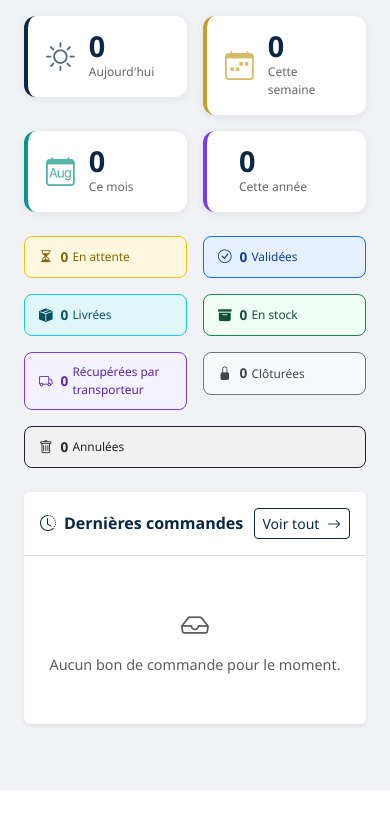
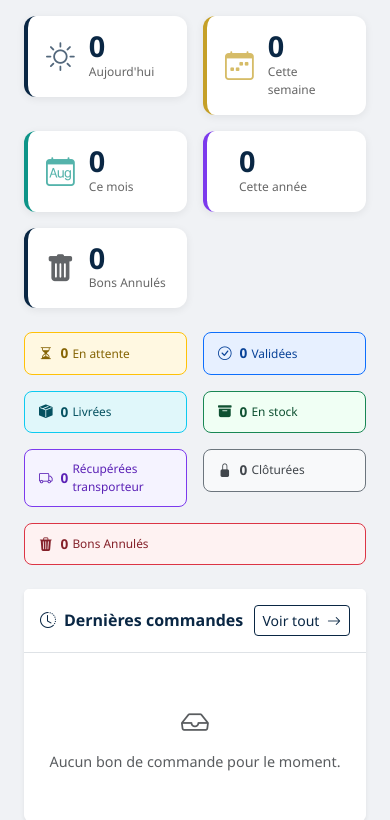
Before and after one commit to danielmouity241-afk/taxigab-bdc, a Flask app: page /dashboard in a window 390 px wide. Shown: the part 54-874 px from the top of the page. Before the commit the page ends 844 px from the top, so only its background shows below. Run offline with Flask 3, Linux system fonts and the light colour scheme; a user stored in the database is signed in; data that the repository does not hold is empty.

Commit message:
Add Bons Annules KPI and PWA mobile support: templates/dashboard.html

```diff
--- a/templates/dashboard.html
+++ b/templates/dashboard.html
@@ -21,16 +21,17 @@
 </div>
 {% endif %}
 
-<!-- ── KPI PÉRIODE ─────────────────────────────────────────────────────── -->
+<!-- ── KPI PÉRIODE & SYNTHÈSE ─────────────────────────────────────── -->
 <div class="row g-3 mb-4">
   {% set kpi_list = [
     ('Aujourd\'hui', stats.today, 'bi-sun', 'navy'),
     ('Cette semaine', stats.week, 'bi-calendar-week', 'gold'),
     ('Ce mois', stats.month, 'bi-calendar-month', 'teal'),
     ('Cette année', stats.year, 'bi-calendar-year', 'purple'),
+    ('Bons Annulés', stats.annulee, 'bi-trash-fill', 'danger'),
   ] %}
   {% for label, val, icon, color in kpi_list %}
-  <div class="col-6 col-md-3">
+  <div class="col-6 col-md-4 col-xl">
     <div class="kpi-card kpi-{{ color }}">
       <div class="kpi-icon"><i class="bi {{ icon }}"></i></div>
       <div>
@@ -49,9 +50,9 @@
     ('Validées', stats.validee, 'primary', 'bi-check-circle'),
     ('Livrées', stats.livree, 'info', 'bi-box-seam-fill'),
     ('En stock', stats.en_stock, 'success', 'bi-archive-fill'),
-    ('Récupérées par transporteur', stats.recuperee_transporteur, 'purple', 'bi-truck'),
+    ('Récupérées transporteur', stats.recuperee_transporteur, 'purple', 'bi-truck'),
     ('Clôturées', stats.cloturee, 'secondary', 'bi-lock-fill'),
-    ('Annulées', stats.annulee, 'dark', 'bi-trash'),
+    ('Bons Annulés', stats.annulee, 'danger', 'bi-trash3-fill'),
   ] %}
   {% for label, val, color, icon in statut_list %}
   <div class="col-6 col-md-3 col-xl-auto flex-grow-1">
```
